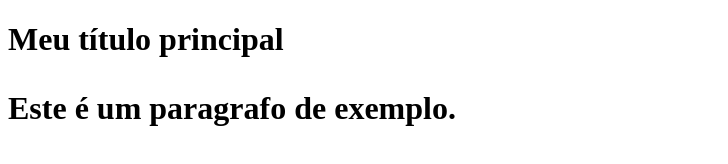
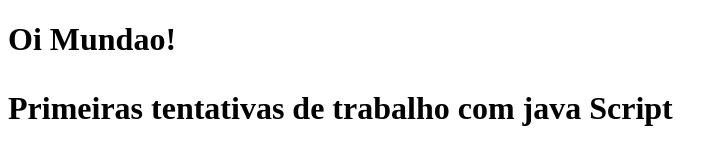
Before and after one commit to DWEBOO-IWW-2025-Kayo-motta/A-A-3-Tri-Kayo-Motta, a plain HTML site: page index.html in a window 1280 px wide. Shown: the whole page, without its empty margins (0-728 px from the left). Drawn offline with Linux system fonts and the light colour scheme.

Commit message:
Update index.html

```diff
--- a/index.html
+++ b/index.html
@@ -3,10 +3,10 @@
 <head>
     <meta charset="UTF-8">
     <meta name="viewport" content="width=device-width, initial-scale=1.0">
-    <title>Título da Página</title>
+    <title>Tentativas de JS</title>
 </head>
 <body>
-  <h1>Meu título principal<h1>
-    <p>Este é um paragrafo de exemplo.</p>
+  <h1>Oi Mundao!<h1>
+    <p>Primeiras tentativas de trabalho com java Script</p>
 </body>
 </html>
```
